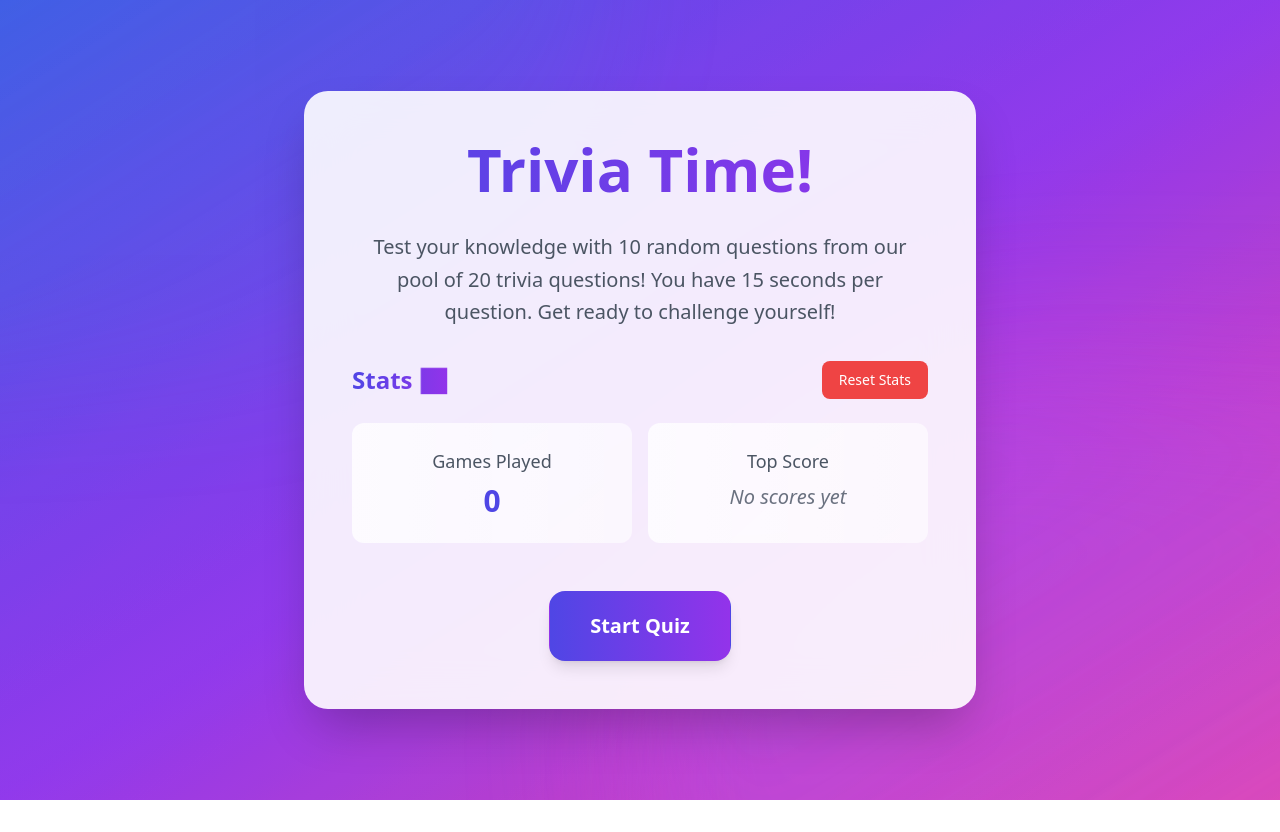
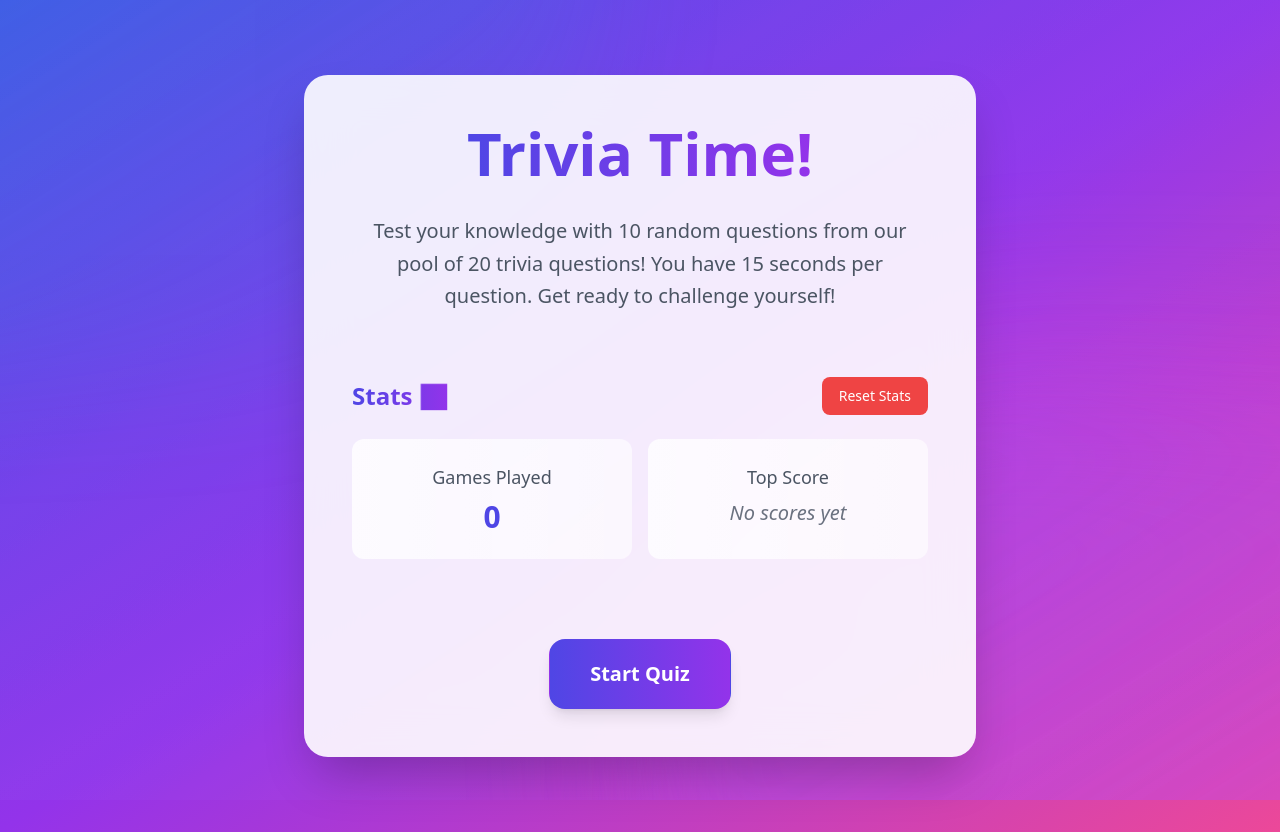
Before and after one commit to Raaghav18/trivia-quiz, a React (Vite) app: page / in a window 1280 px wide. Before the commit the page ends 800 px from the top, so only its background shows below. Built offline with nearby package versions, Linux system fonts and the light colour scheme.

Commit message:
Improve vertical and horizontal centering of all components

```diff
--- a/src/App.jsx
+++ b/src/App.jsx
@@ -143,7 +143,7 @@ function App() {
   }
 
   return (
-    <div className="min-h-screen w-full bg-gradient-to-br from-indigo-600 via-purple-600 to-pink-500 flex items-center justify-center">
+    <div className="min-h-screen w-full bg-gradient-to-br from-indigo-600 via-purple-600 to-pink-500 flex items-center justify-center p-4">
       {/* Animated background elements */}
       <div className="fixed inset-0 overflow-hidden pointer-events-none">
         <div className="absolute top-0 left-0 w-full h-full bg-gradient-to-br from-blue-500/30 via-violet-500/30 to-fuchsia-500/30 animate-pulse"></div>
@@ -152,8 +152,8 @@ function App() {
         <div className="absolute top-1/2 left-1/2 w-full h-full bg-gradient-to-br from-fuchsia-500/30 to-transparent rounded-full blur-3xl animate-blob animation-delay-4000"></div>
       </div>
 
-      <div className="w-full min-h-screen flex items-center justify-center py-8 px-4">
-        <div className="w-full max-w-2xl relative z-10">
+      <div className="w-full min-h-screen flex items-center justify-center py-8">
+        <div className="w-full max-w-2xl mx-auto relative z-10 flex flex-col items-center justify-center">
           <AnimatePresence mode="wait">
             {gameState === 'start' && (
               <motion.div
@@ -161,7 +161,7 @@ function App() {
                 initial={{ opacity: 0, y: 20 }}
                 animate={{ opacity: 1, y: 0 }}
                 exit={{ opacity: 0, y: -20 }}
-                className="bg-white/90 backdrop-blur-xl rounded-3xl shadow-2xl p-8 md:p-12 w-full"
+                className="bg-white/90 backdrop-blur-xl rounded-3xl shadow-2xl p-8 md:p-12 w-full flex flex-col items-center justify-center"
               >
                 <motion.h1
                   className="text-5xl md:text-6xl font-bold mb-8 text-center text-transparent bg-clip-text bg-gradient-to-r from-indigo-600 to-purple-600"
@@ -213,7 +213,7 @@ function App() {
             )}
 
             {gameState === 'end' && (
-              <div className="space-y-8">
+              <div className="space-y-8 w-full flex flex-col items-center justify-center">
                 <ScoreSummary
                   score={score}
                   correctAnswers={correctAnswers}
```
